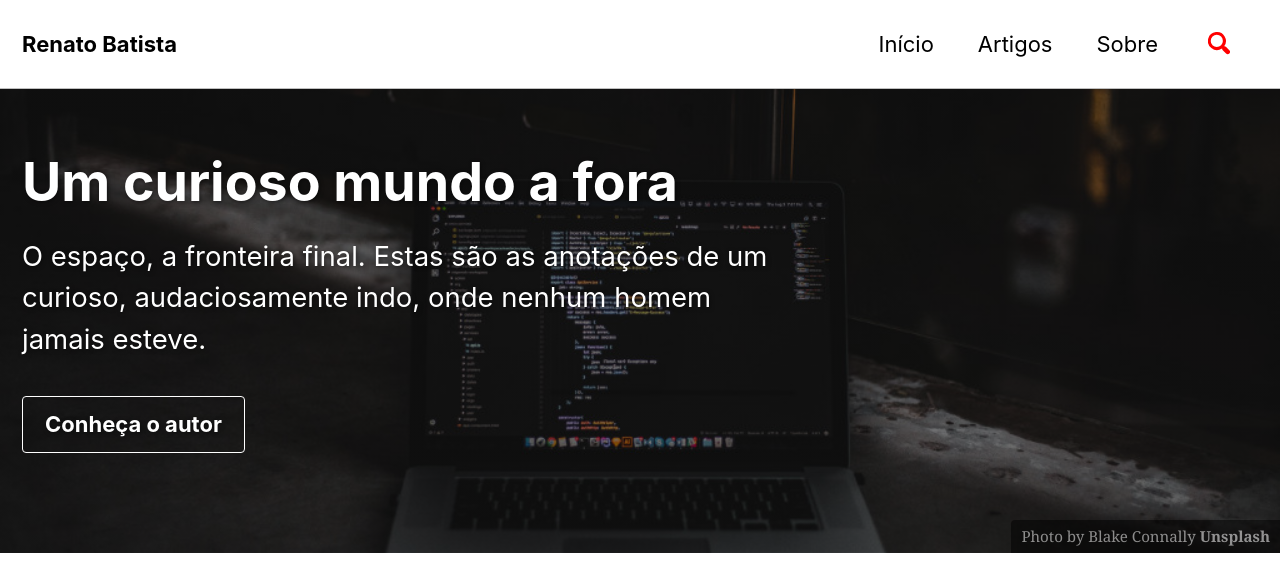
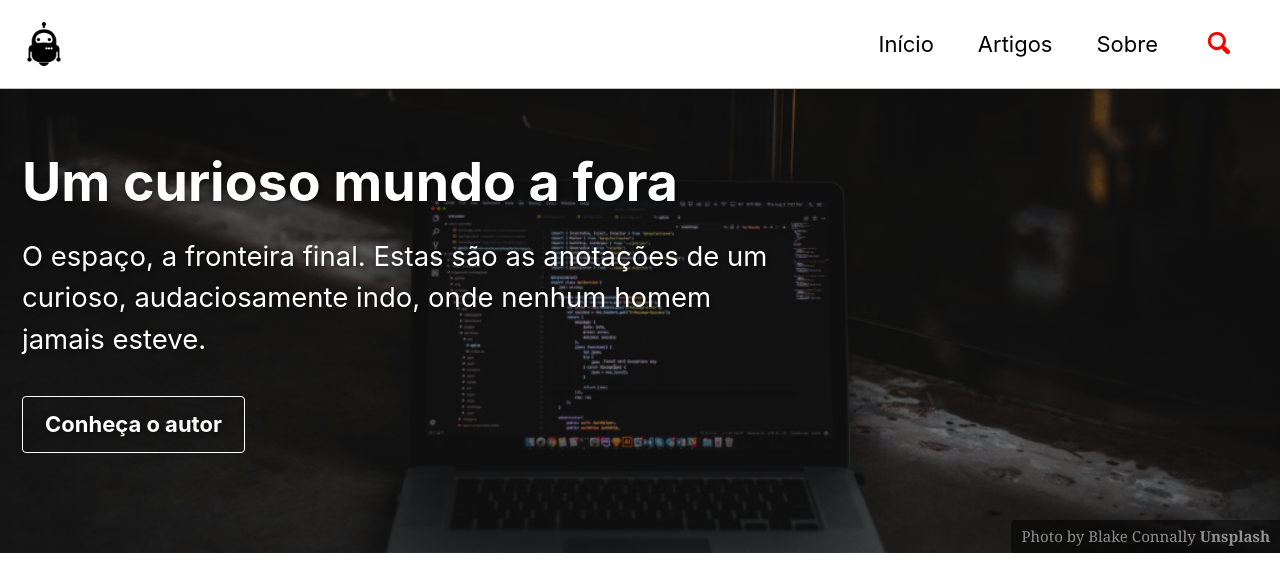
Before and after one commit to zenatuz/site, a Jekyll site: the page built from _pages/index.md, in a window 1280 px wide, cut to the strip 0-577 px from the top of the page. Built offline with Jekyll 4.4.1, drawn with Linux system fonts in a browser that asks for light colours; cached includes are drawn as plain includes; nearby versions of some CDN libraries; some of the changed text lies outside the part shown.

Commit message:
Configurando Logo

```diff
--- a/_config.yml
+++ b/_config.yml
@@ -24,7 +24,7 @@ url                      : http://renatobatista.com.br # the base hostname & pro
 baseurl                  : # the subpath of your site, e.g. "/blog"
 repository               : zenatuz/zenatuz.github.io # GitHub username/repo-name e.g. "mmistakes/minimal-mistakes"
 teaser                   : # path of fallback teaser image, e.g. "/assets/images/500x300.png"
-logo                     : # path of logo image to display in the masthead, e.g. "/assets/images/88x88.png"
+logo                     : /assets/images/logo/roboto-logo.png # path of logo image to display in the masthead, e.g. "/assets/images/88x88.png"
 masthead_title           : # overrides the website title displayed in the masthead, use " " for no title
 # breadcrumbs            : false # true, false (default)
 words_per_minute         : 200
--- a/_includes/footer.html
+++ b/_includes/footer.html
@@ -16,4 +16,4 @@
   </ul>
 </div>
 
-<div class="page__footer-copyright">&copy; {{ site.time | date: '%Y' }} {{ site.name | default: site.title }}. {{ site.data.ui-text[site.locale].powered_by | default: "Powered by" }} <a href="https://jekyllrb.com" rel="nofollow">Jekyll</a> &amp; <a href="https://mademistakes.com/work/minimal-mistakes-jekyll-theme/" rel="nofollow">Minimal Mistakes</a>.</div>
+<div class="page__footer-copyright">&copy; {{ site.time | date: '%Y' }} {{ site.name | default: site.title }}. {{ site.data.ui-text[site.locale].powered_by | default: "Powered by" }} <a href="https://jekyllrb.com" rel="nofollow">Jekyll</a> &amp; <a href="https://mademistakes.com/work/minimal-mistakes-jekyll-theme/" rel="nofollow">Minimal Mistakes</a>. Icons made by <a href="https://www.flaticon.com/authors/simpleicon" title="SimpleIcon">SimpleIcon</a> from <a href="https://www.flaticon.com/"                 title="Flaticon">www.flaticon.com</a> is licensed by <a href="http://creativecommons.org/licenses/by/3.0/"                 title="Creative Commons BY 3.0" target="_blank">CC 3.0 BY</a></div>
--- a/_includes/masthead.html
+++ b/_includes/masthead.html
@@ -11,7 +11,9 @@
         {% unless logo_path == empty %}
           <a class="site-logo" href="{{ '/' | relative_url }}"><img src="{{ logo_path | relative_url }}" alt=""></a>
         {% endunless %}
-        <a class="site-title" href="{{ '/' | relative_url }}">{{ site.masthead_title | default: site.title }}</a>
+
+        <!-- <a class="site-title" href="{{ '/' | relative_url }}">{{ site.masthead_title | default: site.title }}</a> -->
+
         <ul class="visible-links">
           {%- for link in site.data.navigation.main -%}
             {%- if link.url contains '://' -%}
@@ -24,6 +26,7 @@
             </li>
           {%- endfor -%}
         </ul>
+
         {% if site.search == true %}
         <button class="search__toggle" type="button">
           <span class="visually-hidden">{{ site.data.ui-text[site.locale].search_label | default: "Toggle search" }}</span>
```
Also changed, not shown: assets/images/logo/roboto-logo.png (added).
